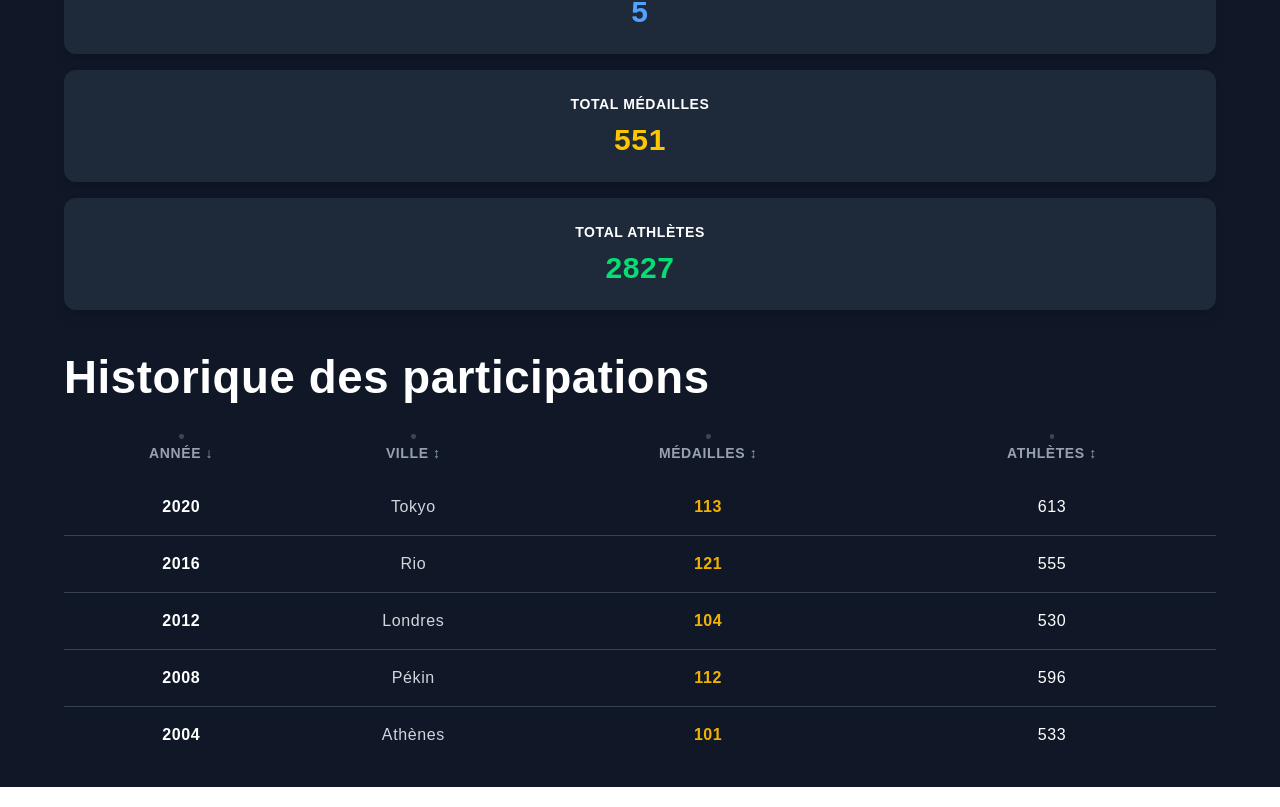
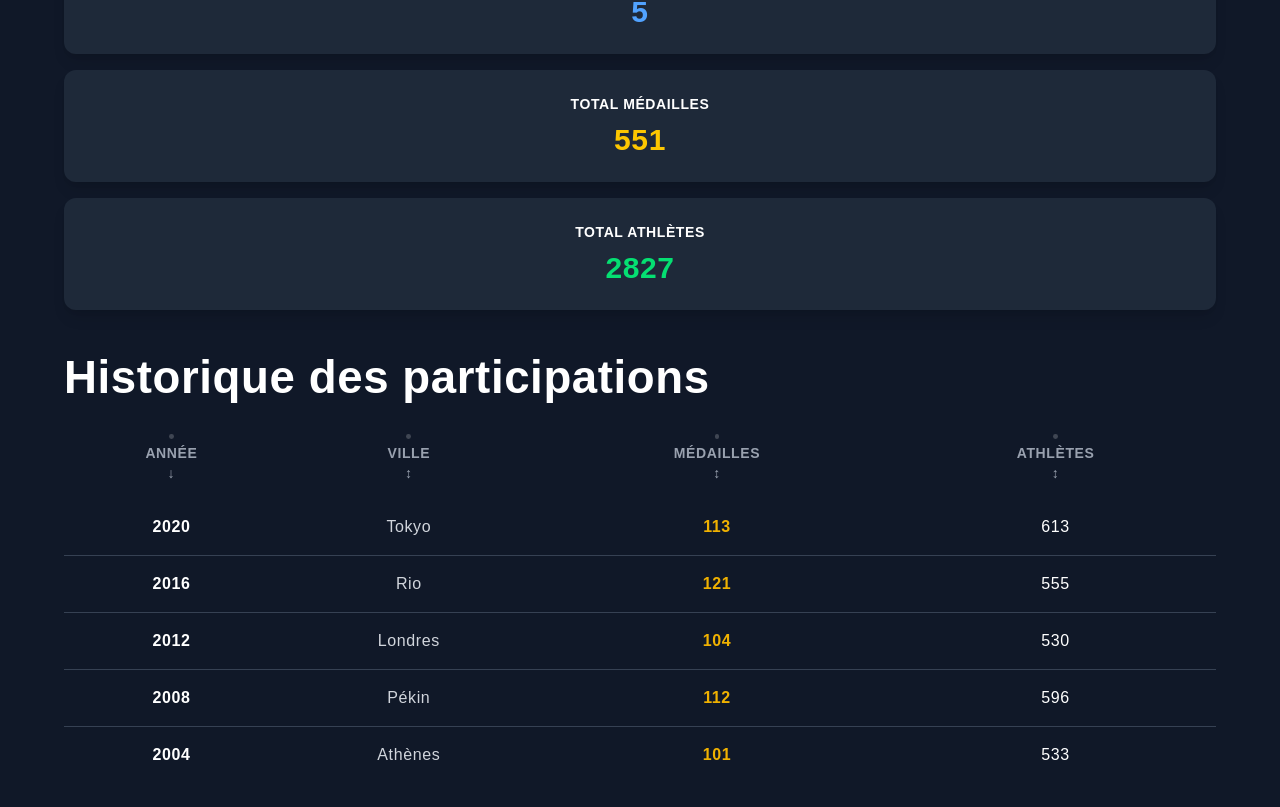
Before and after one commit to valros76/projet-1-openclassrooms, a React (Vite) app: page /country/1 in a window 1280 px wide. Shown: the part 903-1710 px from the top of the page. Built offline with nearby package versions, Linux system fonts and the light colour scheme.

Commit message:
Adjust sort icons, into CountryCardDetail

```diff
--- a/src/components/ParticipationTable/ParticipationTableComponent.tsx
+++ b/src/components/ParticipationTable/ParticipationTableComponent.tsx
@@ -56,10 +56,10 @@ export const ParticipationTableComponent = ({
     <table className="w-full text-left">
       <thead className="bg-gray-900 text-gray-400 text-sm uppercase">
         <tr>
-          <th className="text-center py-4" onClick={() => handleSort("year")}>Année {getSortIcon("year")}</th>
-          <th className="text-center py-4" onClick={() => handleSort("city")}>Ville {getSortIcon("city")}</th>
-          <th className="text-center py-4" onClick={() => handleSort("medalsCount")}>Médailles {getSortIcon("medalsCount")}</th>
-          <th className="text-center py-4" onClick={() => handleSort("athleteCount")}>Athlètes {getSortIcon("athleteCount")}</th>
+          <th className="text-center py-4" onClick={() => handleSort("year")}>Année <span className="sort-icon">{getSortIcon("year")}</span></th>
+          <th className="text-center py-4" onClick={() => handleSort("city")}>Ville <span className="sort-icon">{getSortIcon("city")}</span></th>
+          <th className="text-center py-4" onClick={() => handleSort("medalsCount")}>Médailles <span className="sort-icon">{getSortIcon("medalsCount")}</span></th>
+          <th className="text-center py-4" onClick={() => handleSort("athleteCount")}>Athlètes <span className="sort-icon">{getSortIcon("athleteCount")}</span></th>
         </tr>
       </thead>
       <tbody className="divide-y divide-gray-700">
--- a/src/index.css
+++ b/src/index.css
@@ -99,6 +99,12 @@ section{
   gap:.75rem;
 }
 
+.sort-icon{
+  width:max-content;
+  display:block;
+  margin-inline:auto;
+}
+
 th{
   cursor:pointer;
 
```
